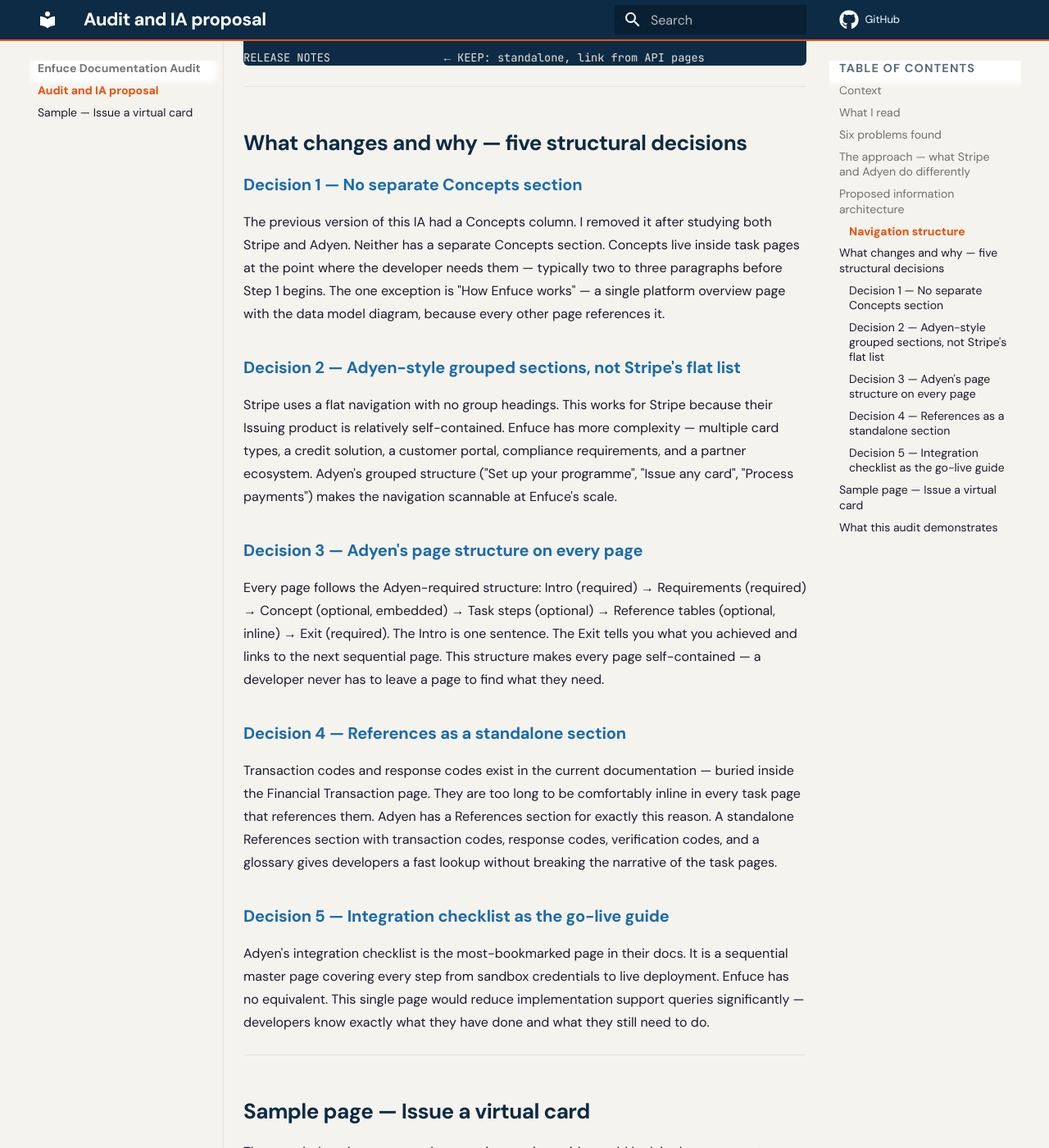
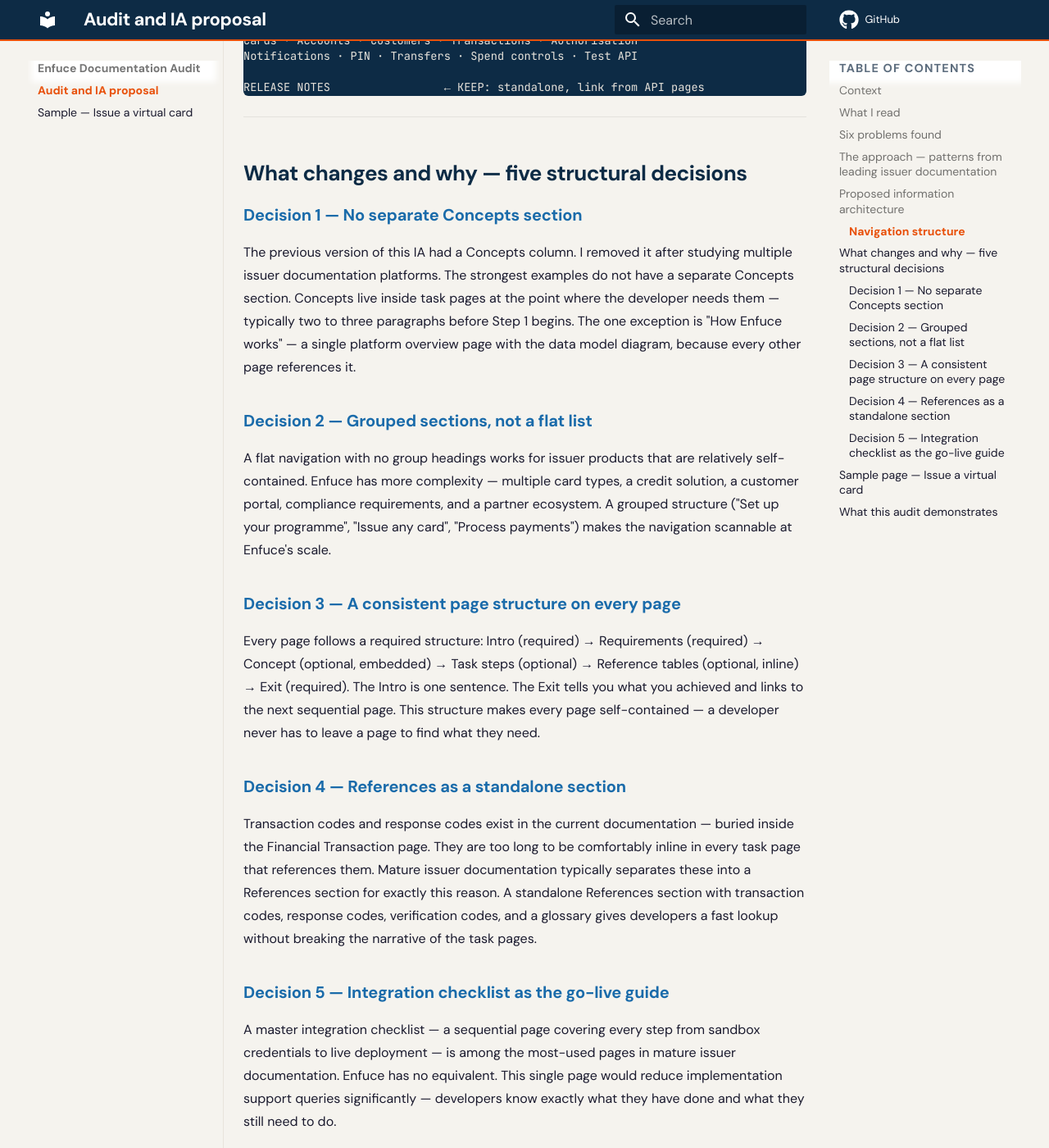
Before and after one commit to neela-nag/neelam-nag, an MkDocs documentation site: the page built from docs/enfuce-audit/index.md, in a window 1280 px wide and 1400 px high, scrolled down 6031 px. Shown: the whole window at 82% size. Built offline with MkDocs 1.6.1 and Material for MkDocs 9.7.7, drawn with Linux system fonts in a browser that asks for light colours; comment, search, counter and statistics services are not loaded; some of the changed text lies outside the part shown.

Commit message:
anonymize name

```diff
--- a/docs/enfuce-audit/index.md
+++ b/docs/enfuce-audit/index.md
@@ -3,7 +3,7 @@
 <div class="nn-hero">
   <span class="nn-role">Unsolicited Documentation Audit · May 2026</span>
   <h1>From fragmented guides to a developer-first documentation system</h1>
-  <p>A complete audit of Enfuce's developer documentation — identifying structural problems, proposing a new information architecture based on Stripe and Adyen patterns, and demonstrating the rewrite with a full sample integration guide.</p>
+  <p>A complete audit of Enfuce's developer documentation — identifying structural problems, proposing a new information architecture based on leading issuer documentation patterns, and demonstrating the rewrite with a full sample integration guide.</p>
 </div>
 
 ---
@@ -30,7 +30,7 @@ Before proposing any changes, I systematically read the following pages:
 - Peace of mind: 3DS authentication
 - Release Notes (full — going back to 2022)
 
-I also read Adyen's complete Issuing navigation structure and Adyen's partner style guide — which defines their required page structure and informed the proposed IA.
+I also reviewed established issuer documentation structures and partner style guides — which define required page structure conventions and informed the proposed IA.
 
 ---
 
@@ -74,13 +74,13 @@ I also read Adyen's complete Issuing navigation structure and Adyen's partner st
 
 ---
 
-## The approach — what Stripe and Adyen do differently
+## The approach — patterns from leading issuer documentation
 
-Before proposing changes, I studied how Stripe and Adyen structure their card issuing documentation.
+Before proposing changes, I studied how leading issuer platforms structure their card issuing documentation. Two patterns stand out.
 
-**Stripe** uses a flat task flow with no section groupings. Concepts are embedded at the top of task pages — two or three paragraphs explaining what you need to know before the steps begin. There is no separate Concepts section. Disputes, spend controls, and fraud management all sit at the same level as "Issue a card" — they are all task flows, just different ones.
+**The flat pattern** uses a task flow with no section groupings. Concepts are embedded at the top of task pages — two or three paragraphs explaining what you need to know before the steps begin. There is no separate Concepts section. Disputes, spend controls, and fraud management all sit at the same level as "Issue a card" — they are all task flows, just different ones.
 
-**Adyen** uses grouped task flows with section labels, which is a better fit for Enfuce's complexity. Adyen requires every page to follow a fixed structure: Intro → Requirements → Concept (if needed) → Task → Reference → Exit. The Intro and Exit blocks are mandatory on every page. Adyen also provides a master "Integration and go-live checklist" — a sequential page that covers the full journey from test setup to going live.
+**The grouped pattern** uses task flows with section labels, which is a better fit for Enfuce's complexity. Every page follows a fixed structure: Intro → Requirements → Concept (if needed) → Task → Reference → Exit. The Intro and Exit blocks are mandatory on every page. This pattern also includes a master "Integration and go-live checklist" — a sequential page that covers the full journey from test setup to going live.
 
 **The key principle from both:** concepts belong inside task pages at the point where the developer needs them — not in a separate section they have to navigate away from the task to read. A developer following "Issue a virtual card" needs to understand the Customer → Account → Card relationship — but they need it on that page, not on a separate Concepts page.
 
@@ -100,7 +100,7 @@ OVERVIEW
 ├── Authentication            ← NEW: API keys, sandbox URL, auth pattern
 ├── Sandbox + test data       ← NEW: test cards, simulate events
 ├── Start developing          ← REWRITE: true developer quickstart
-└── Integration checklist     ← NEW: Adyen-pattern go-live checklist
+└── Integration checklist     ← NEW: master go-live checklist
 
 SET UP YOUR PROGRAMME
 ├── BIN sponsorship           ← REWRITE: task flow, concept embedded
@@ -174,35 +174,35 @@ RELEASE NOTES                 ← KEEP: standalone, link from API pages
 
 ### Decision 1 — No separate Concepts section
 
-The previous version of this IA had a Concepts column. I removed it after studying both Stripe and Adyen. Neither has a separate Concepts section. Concepts live inside task pages at the point where the developer needs them — typically two to three paragraphs before Step 1 begins. The one exception is "How Enfuce works" — a single platform overview page with the data model diagram, because every other page references it.
+The previous version of this IA had a Concepts column. I removed it after studying multiple issuer documentation platforms. The strongest examples do not have a separate Concepts section. Concepts live inside task pages at the point where the developer needs them — typically two to three paragraphs before Step 1 begins. The one exception is "How Enfuce works" — a single platform overview page with the data model diagram, because every other page references it.
 
-### Decision 2 — Adyen-style grouped sections, not Stripe's flat list
+### Decision 2 — Grouped sections, not a flat list
 
-Stripe uses a flat navigation with no group headings. This works for Stripe because their Issuing product is relatively self-contained. Enfuce has more complexity — multiple card types, a credit solution, a customer portal, compliance requirements, and a partner ecosystem. Adyen's grouped structure ("Set up your programme", "Issue any card", "Process payments") makes the navigation scannable at Enfuce's scale.
+A flat navigation with no group headings works for issuer products that are relatively self-contained. Enfuce has more complexity — multiple card types, a credit solution, a customer portal, compliance requirements, and a partner ecosystem. A grouped structure ("Set up your programme", "Issue any card", "Process payments") makes the navigation scannable at Enfuce's scale.
 
-### Decision 3 — Adyen's page structure on every page
+### Decision 3 — A consistent page structure on every page
 
-Every page follows the Adyen-required structure: Intro (required) → Requirements (required) → Concept (optional, embedded) → Task steps (optional) → Reference tables (optional, inline) → Exit (required). The Intro is one sentence. The Exit tells you what you achieved and links to the next sequential page. This structure makes every page self-contained — a developer never has to leave a page to find what they need.
+Every page follows a required structure: Intro (required) → Requirements (required) → Concept (optional, embedded) → Task steps (optional) → Reference tables (optional, inline) → Exit (required). The Intro is one sentence. The Exit tells you what you achieved and links to the next sequential page. This structure makes every page self-contained — a developer never has to leave a page to find what they need.
 
 ### Decision 4 — References as a standalone section
 
-Transaction codes and response codes exist in the current documentation — buried inside the Financial Transaction page. They are too long to be comfortably inline in every task page that references them. Adyen has a References section for exactly this reason. A standalone References section with transaction codes, response codes, verification codes, and a glossary gives developers a fast lookup without breaking the narrative of the task pages.
+Transaction codes and response codes exist in the current documentation — buried inside the Financial Transaction page. They are too long to be comfortably inline in every task page that references them. Mature issuer documentation typically separates these into a References section for exactly this reason. A standalone References section with transaction codes, response codes, verification codes, and a glossary gives developers a fast lookup without breaking the narrative of the task pages.
 
 ### Decision 5 — Integration checklist as the go-live guide
 
-Adyen's integration checklist is the most-bookmarked page in their docs. It is a sequential master page covering every step from sandbox credentials to live deployment. Enfuce has no equivalent. This single page would reduce implementation support queries significantly — developers know exactly what they have done and what they still need to do.
+A master integration checklist — a sequential page covering every step from sandbox credentials to live deployment — is among the most-used pages in mature issuer documentation. Enfuce has no equivalent. This single page would reduce implementation support queries significantly — developers know exactly what they have done and what they still need to do.
 
 ---
 
 ## Sample page — Issue a virtual card
 
-The page below demonstrates how one integration guide would look in the new structure, following Adyen's page anatomy and grounded in the actual Enfuce API.
+The page below demonstrates how one integration guide would look in the new structure, following the proposed page anatomy and grounded in the actual Enfuce API.
 
 [View sample: Issue a virtual card →](../samples/enfuce-issue-virtual-card.md)
 
 The sample demonstrates:
 
-- The six-block Adyen page structure in practice
+- The six-block page structure in practice
 - Concepts embedded at the point of need — not in a separate section
 - Accurate field names and API endpoints from the real Enfuce documentation
 - Separate tabs for Visa and Mastercard endpoints — reflecting a real Enfuce pattern
```
Also changed, not shown: README.md (+1 -1 lines), docs/index.md (+1 -1 lines).
